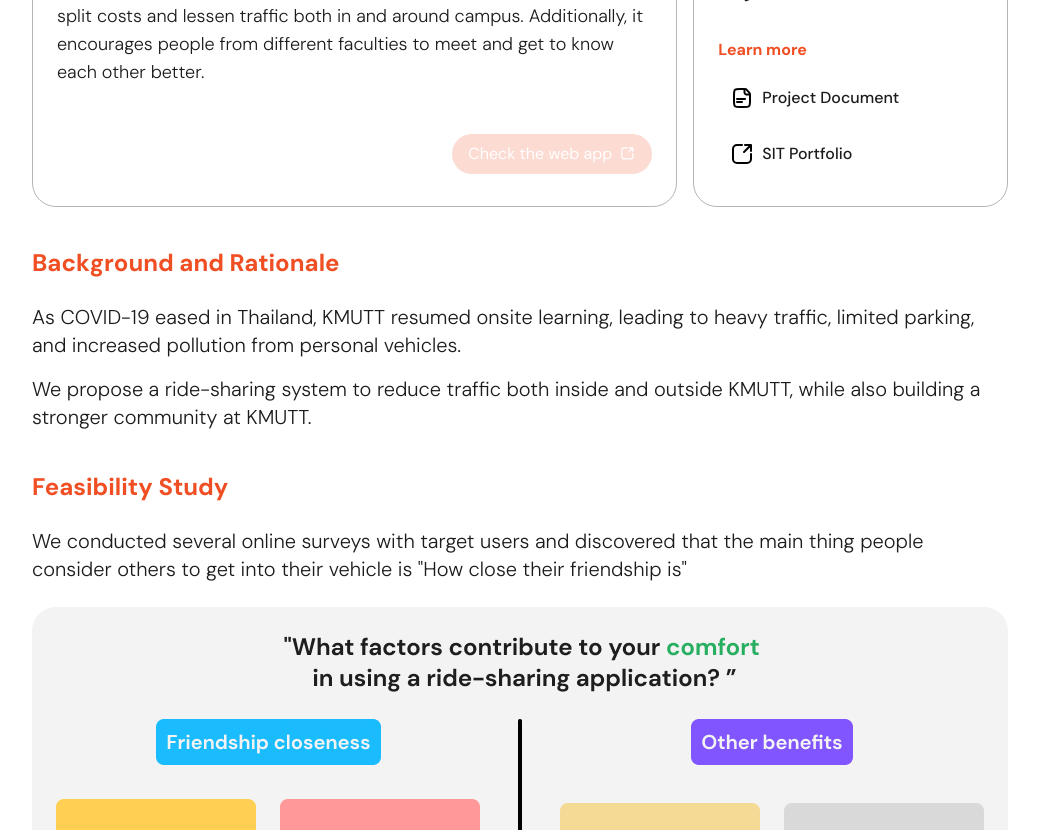
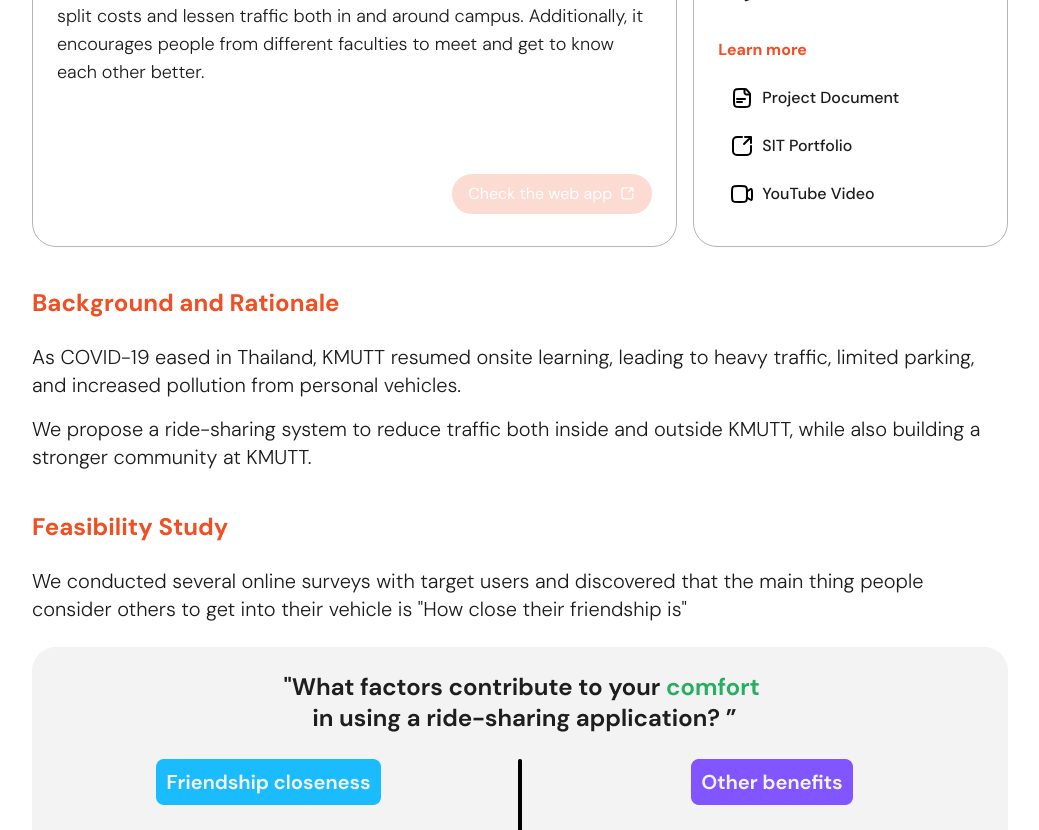
Before and after one commit to Joe-sit/joe-pattarapon, a Vue app: page /portfolio/1 in a window 1280 px wide. Shown: the part 980-1810 px from the top of the page, without its empty margins (120-1159 px from the left). Built offline with nearby package versions, Linux system fonts and the light colour scheme.

Commit message:
add youtube video

```diff
--- a/src/components/views/ModRideDetails.vue
+++ b/src/components/views/ModRideDetails.vue
@@ -151,6 +151,12 @@ const goToSitPort = () => {
     window.open('https://seniorproject.sit.kmutt.ac.th/showproject/IT63-BU34', '_blank')
 }
 
+const goToYouTube = () => {
+    window.open('https://youtu.be/CABxUrGL_MM', '_blank')
+}
+
+
+
 
 
 console.log(subTitle.value);
@@ -253,7 +259,7 @@ onMounted(() => {
                         <h1 class="text-[#F04E23] text-base font-bold mx-4 ">Learn more</h1>
 
                         <div @click="goToReportDoc()"
-                            class="mt-4 mx-4 mb-4 cursor-pointer rounded-xl transition-colors duration-300 ease-in-out hover:bg-orange-50 ">
+                            class="mt-4 mx-4 mb-2 cursor-pointer rounded-xl transition-colors duration-300 ease-in-out hover:bg-orange-50 ">
                             <div class="flex flex-wrap gap-2">
                                 <div class="flex items-center px-3 py-2  ">
                                     <span class="inline-block align-middle mr-2">
@@ -278,7 +284,7 @@ onMounted(() => {
                             </div>
                         </div>
 
-                        <div @click="goToSitPort()" class="mx-4 mb-6 cursor-pointer transition-colors duration-300 ease-in-out
+                        <div @click="goToSitPort()" class="mx-4 mb-2 cursor-pointer transition-colors duration-300 ease-in-out
                         hover:bg-orange-50 rounded-xl">
                             <div class="flex flex-wrap gap-2">
                                 <div class="flex items-center px-3 py-2 ">
@@ -296,6 +302,30 @@ onMounted(() => {
                                     <span
                                         class="text-sm sm:text-base text-[#1c1c1c] [#F04E23] space-nowrap font-medium">SIT
                                         Portfolio</span>
+
+                                </div>
+                            </div>
+                        </div>
+
+                        <div @click="goToYouTube()" class="mx-4 mb-6 cursor-pointer transition-colors duration-300 ease-in-out
+                        hover:bg-orange-50 rounded-xl">
+                            <div class="flex flex-wrap gap-2">
+                                <div class="flex items-center px-3 py-2 ">
+                                    <span class="inline-block align-middle mr-2">
+                                        <svg width="24" height="24" viewBox="0 0 24 24" fill="none"
+                                            xmlns="http://www.w3.org/2000/svg">
+                                            <path
+                                                d="M2 10C2 7.17157 2 5.75736 2.87868 4.87868C3.75736 4 5.17157 4 8 4H11C13.8284 4 15.2426 4 16.1213 4.87868C17 5.75736 17 7.17157 17 10V14C17 16.8284 17 18.2426 16.1213 19.1213C15.2426 20 13.8284 20 11 20H8C5.17157 20 3.75736 20 2.87868 19.1213C2 18.2426 2 16.8284 2 14V10Z"
+                                                stroke="black" stroke-width="2" class="my-path"></path>
+                                            <path
+                                                d="M18.8531 8.20273L17 9.49989V15.4999L18.8531 16.797C20.2334 17.7633 20.9236 18.2464 21.4618 17.9662C22 17.686 22 16.8435 22 15.1586V9.8412C22 8.15625 22 7.31377 21.4618 7.03356C20.9236 6.75335 20.2334 7.23648 18.8531 8.20273Z"
+                                                stroke="black" stroke-width="2" stroke-linecap="round" class="my-path">
+                                            </path>
+                                        </svg>
+                                    </span>
+                                    <span
+                                        class="text-sm sm:text-base text-[#1c1c1c] [#F04E23] space-nowrap font-medium">YouTube
+                                        Video</span>
 
                                 </div>
                             </div>
```
